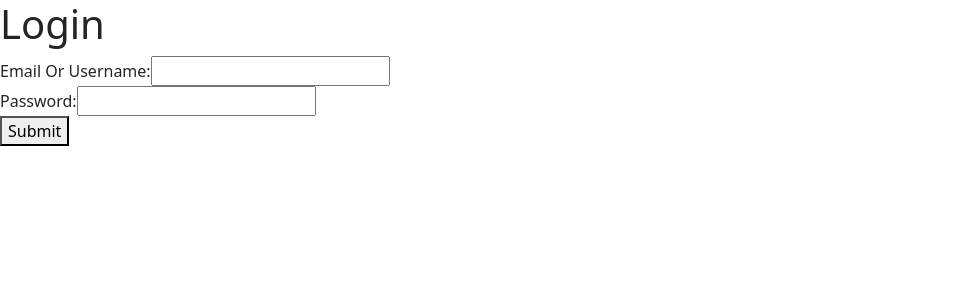
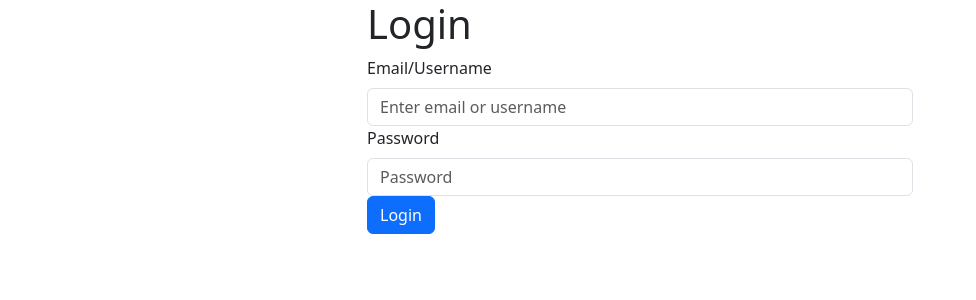
Before and after one commit to ronvic12/CalorieTrack, a React (Create React App) app: page /login in a window 1280 px wide. Shown: the top 300 px of the page, without its empty margins (0-976 px from the left). Built offline with nearby package versions, Linux system fonts and the light colour scheme; no server answers.

Commit message:
added bootstrap style on login form

```diff
--- a/src/views/Login.js
+++ b/src/views/Login.js
@@ -1,13 +1,15 @@
 import React, { useState,useEffect } from 'react';
 import axios from 'axios';
 import { useNavigate } from 'react-router-dom';
+import { Container, Row, Col, Form, Button } from 'react-bootstrap';
 function Login() {
   const [emailOrUsername, setEmailOrUsername] = useState('');
   const [password, setPassword] = useState('');
   const [message, setMessage] = useState('');
 
   const navigate = useNavigate();
-  const handleLogin = () => {
+  const handleLogin = (e) => {
+    e.preventDefault();
     console.log(emailOrUsername,password)
     axios.post('http://localhost:4000/api/auth/Login', { emailOrUsername, password })
       .then((response) => {
@@ -16,27 +18,64 @@ function Login() {
         navigate('/dashboard');
       })
       .catch((error) => {
-        console.error('Error logging in:', error.response.data);
-        setMessage(error.response);
+        console.error('Error logging in:', error.response.data.message);
+        setMessage(error.response.data.message);
       });
   };
 
   return (
-    <div className="App">
-      <h1>Login</h1>
-      <label>
-        Email Or Username:
-        <input type="text" value={emailOrUsername} onChange={(e) => setEmailOrUsername(e.target.value)} />
-      </label>
-      <br />
-      <label>
-        Password:
-        <input type="password" value={password} onChange={(e) => setPassword(e.target.value)} />
-      </label>
-      <br />
-      <button onClick={handleLogin}>Submit</button>
+<Container>
+      <Row className="justify-content-md-center">
+        <Col xs={12} md={6}>
+          <h1>Login</h1>
+          <Form onSubmit={handleLogin}>
+            <Form.Group controlId="email">
+              <Form.Label>Email/Username</Form.Label>
+              <Form.Control
+                type="text"
+                placeholder="Enter email or username"
+                value={emailOrUsername}
+                onChange={(e) => setEmailOrUsername(e.target.value)}
+              />
+            </Form.Group>
+
+            <Form.Group controlId="password">
+              <Form.Label>Password</Form.Label>
+              <Form.Control
+                type="password"
+                placeholder="Password"
+                value={password}
+                onChange={(e) => setPassword(e.target.value)}
+              />
+            </Form.Group>
+
+            <Button variant="primary" type="submit">
+              Login
+            </Button>
+          </Form>
+        </Col>
+      </Row>
       <p>{message}</p>
-    </div>
+    </Container>
+
+
+
+
+    // <div className="App">
+    //   <h1>Login</h1>
+    //   <label>
+    //     Email Or Username:
+    //     <input type="text" value={emailOrUsername} onChange={(e) => setEmailOrUsername(e.target.value)} />
+    //   </label>
+    //   <br />
+    //   <label>
+    //     Password:
+    //     <input type="password" value={password} onChange={(e) => setPassword(e.target.value)} />
+    //   </label>
+    //   <br />
+    //   <button onClick={handleLogin}>Submit</button>
+    //
+    // </div>
   );
 }
 
```
